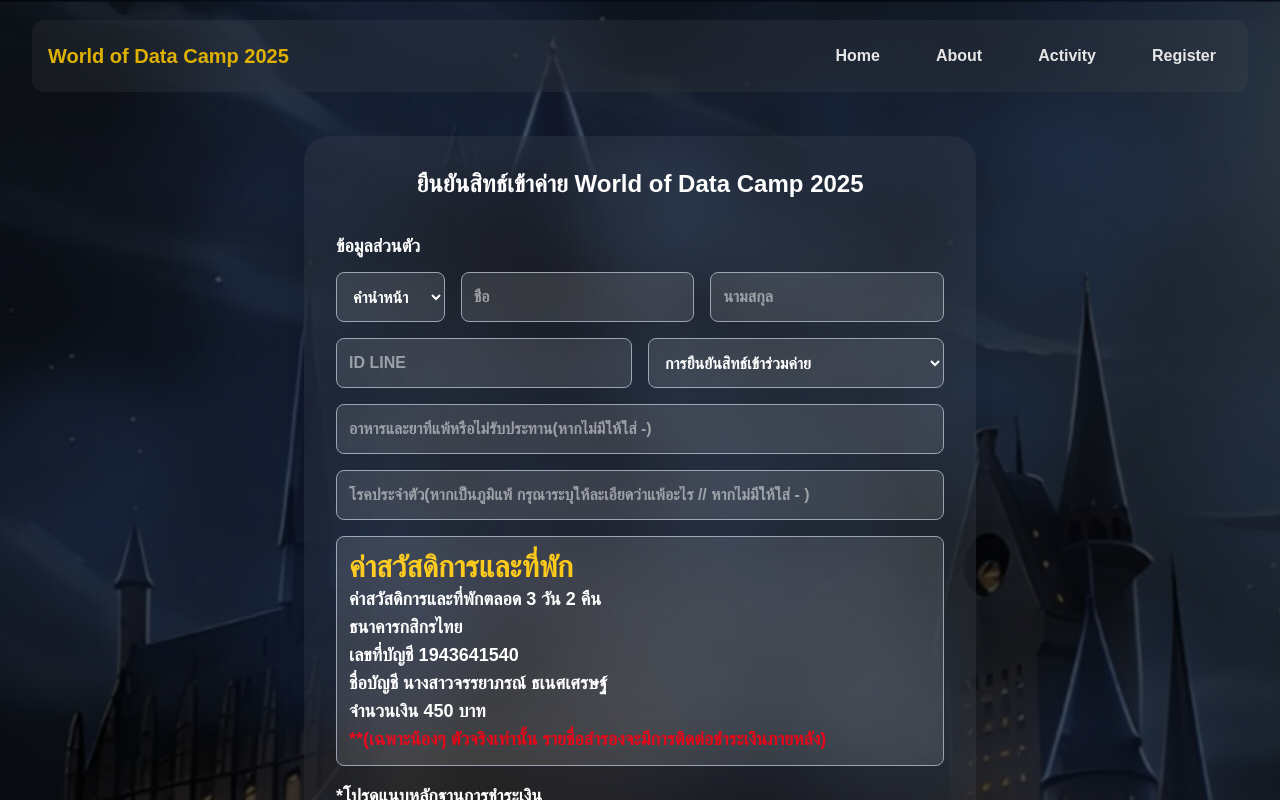
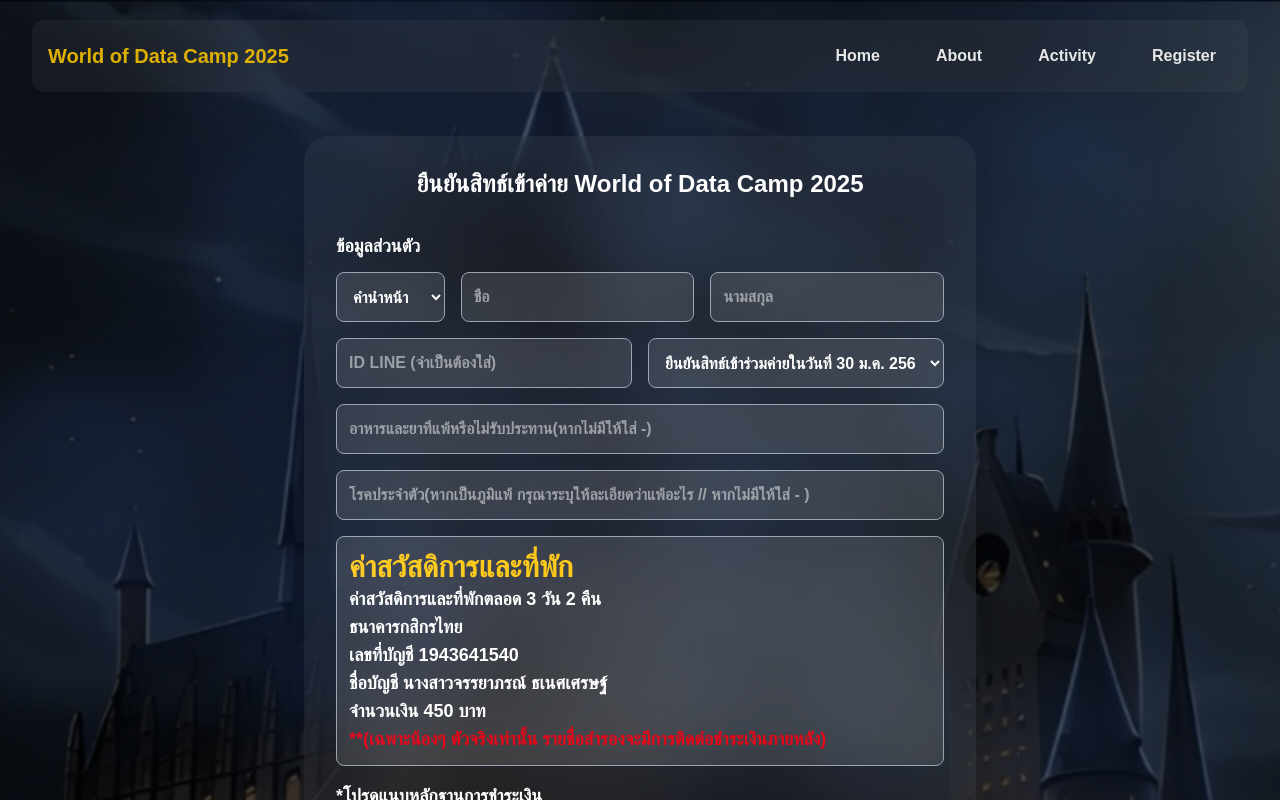
Before and after one commit to Picnick0176/worldofdata.camp, a Next.js app: page /verify.worldofdata.camp in a window 1280 px wide. Shown: the top 800 px of the page. Built offline with nearby package versions, Linux system fonts and the light colour scheme.

Commit message:
edir form verify

```diff
--- a/src/app/verify.worldofdata.camp/page.tsx
+++ b/src/app/verify.worldofdata.camp/page.tsx
@@ -209,7 +209,7 @@ export default function Register() {
                 <input
                   name="Idline"
                   value={formData.Idline}
-                  placeholder="ID LINE"
+                  placeholder="ID LINE (จำเป็นต้องใส่)"
                   className="p-3 rounded-lg outline-none bg-white/10 backdrop-blur-2xl border border-gray-400 focus:border-yellow-400 transition"
                   onChange={handleChange}
                   required
@@ -221,7 +221,6 @@ export default function Register() {
                   className="p-3 rounded-lg outline-none bg-white/10 backdrop-blur-2xl border border-gray-400 focus:border-yellow-400 transition"
                   onChange={handleChange}
                 >
-                  <option value="">การยืนยันสิทธ์เข้าร่วมค่าย</option>
                   <option value="ยืนยันสิทธ์เข้าค่าย">ยืนยันสิทธ์เข้าร่วมค่ายในวันที่ 30 ม.ค. 2569 - 1 ก.พ. 2569</option>
                   <option value="สละสิทธ์">สละสิทธ์</option>
                 </select>
```
